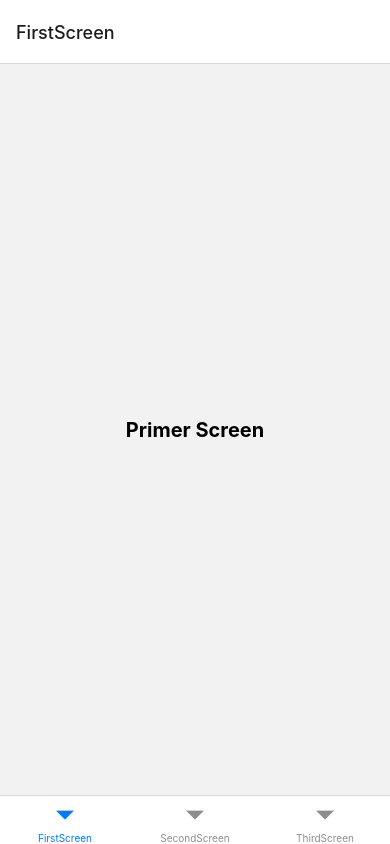
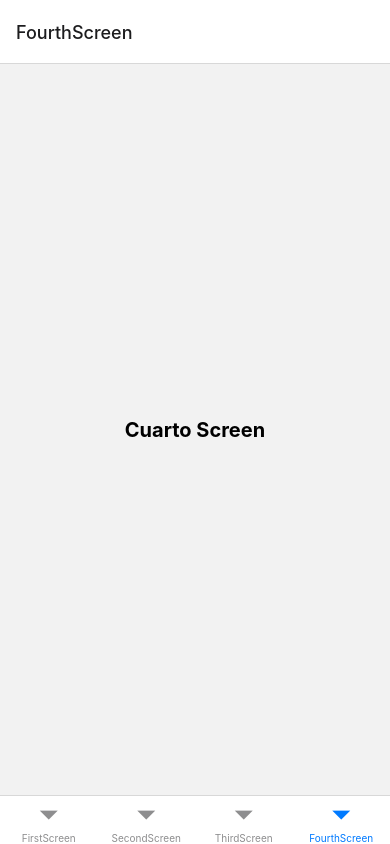
Before and after one commit to SamNick09/chicas-programadoras-, a React Native app: screen /FourthScreen in a window 390 px wide. Built offline with nearby package versions, Linux system fonts and the light colour scheme.

Commit message:
implementado cuarto Screen

```diff
--- a/App.js
+++ b/App.js
@@ -5,6 +5,7 @@ import { createBottomTabNavigator } from "@react-navigation/bottom-tabs";
 import FirstScreen from "./screens/First";
 import SecondScreen from "./screens/Second";
 import ThirdScreen from "./screens/Third";
+import FourthScreen from "./screens/Fourth";
 
 const Tab = createBottomTabNavigator();
 
@@ -15,6 +16,7 @@ export default function App() {
         <Tab.Screen name="FirstScreen" component={FirstScreen} />
         <Tab.Screen name="SecondScreen" component={SecondScreen} />
         <Tab.Screen name="ThirdScreen" component={ThirdScreen} />
+        <Tab.Screen name="FourthScreen" component={FourthScreen} />
       </Tab.Navigator>
     </NavigationContainer>
   );
--- /dev/null
+++ b/screens/Fourth/index.js
@@ -0,0 +1,12 @@
+import React from "react";
+import { View, Text } from "react-native";
+
+const FourthScreen = () => {
+  return (
+    <View style={{ flex: 1, justifyContent: "center", alignItems: "center" }}>
+      <Text style={{ fontWeight: "700", fontSize: 20 }}>Cuarto Screen</Text>
+    </View>
+  );
+};
+
+export default FourthScreen;
```
